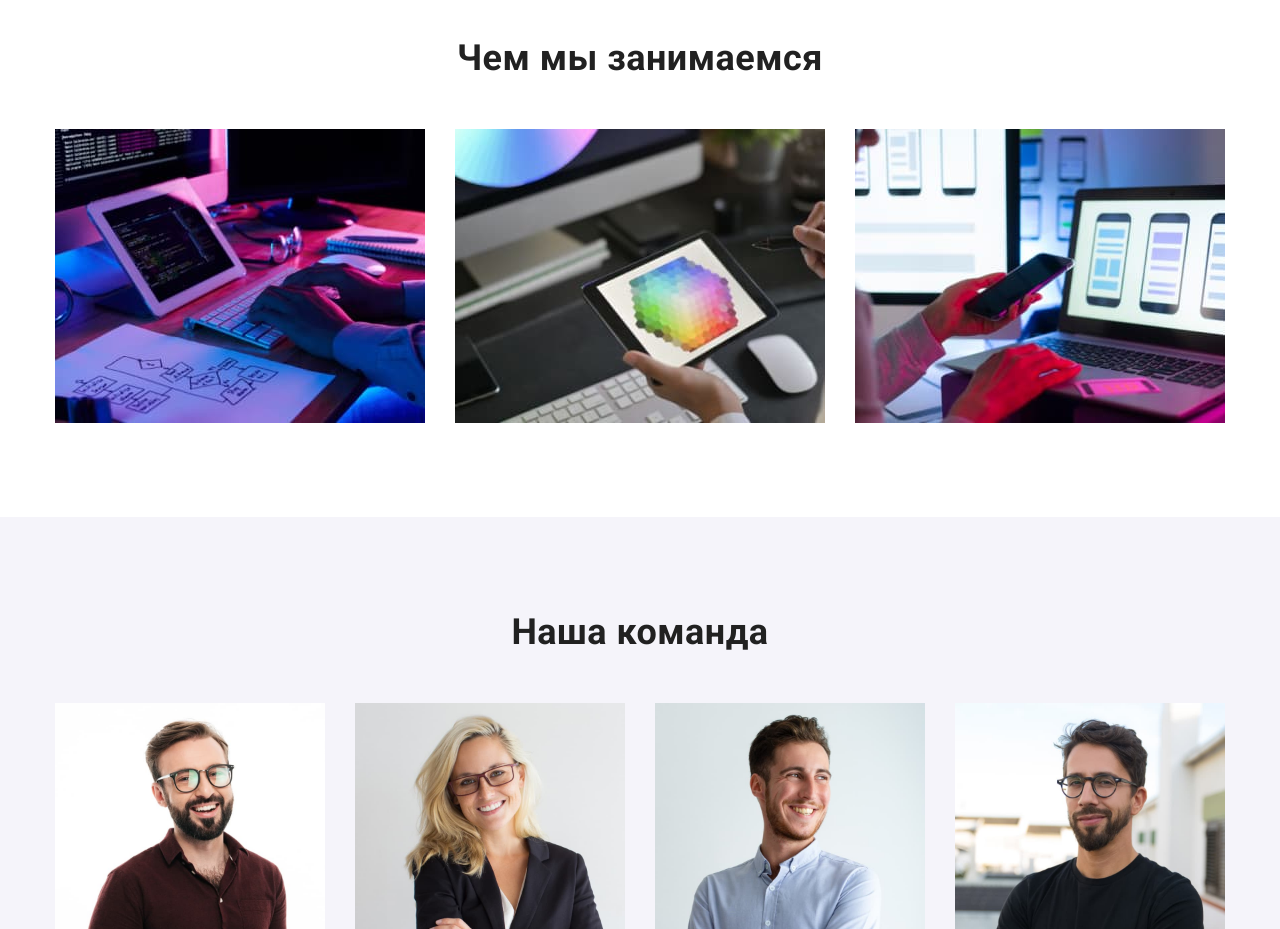
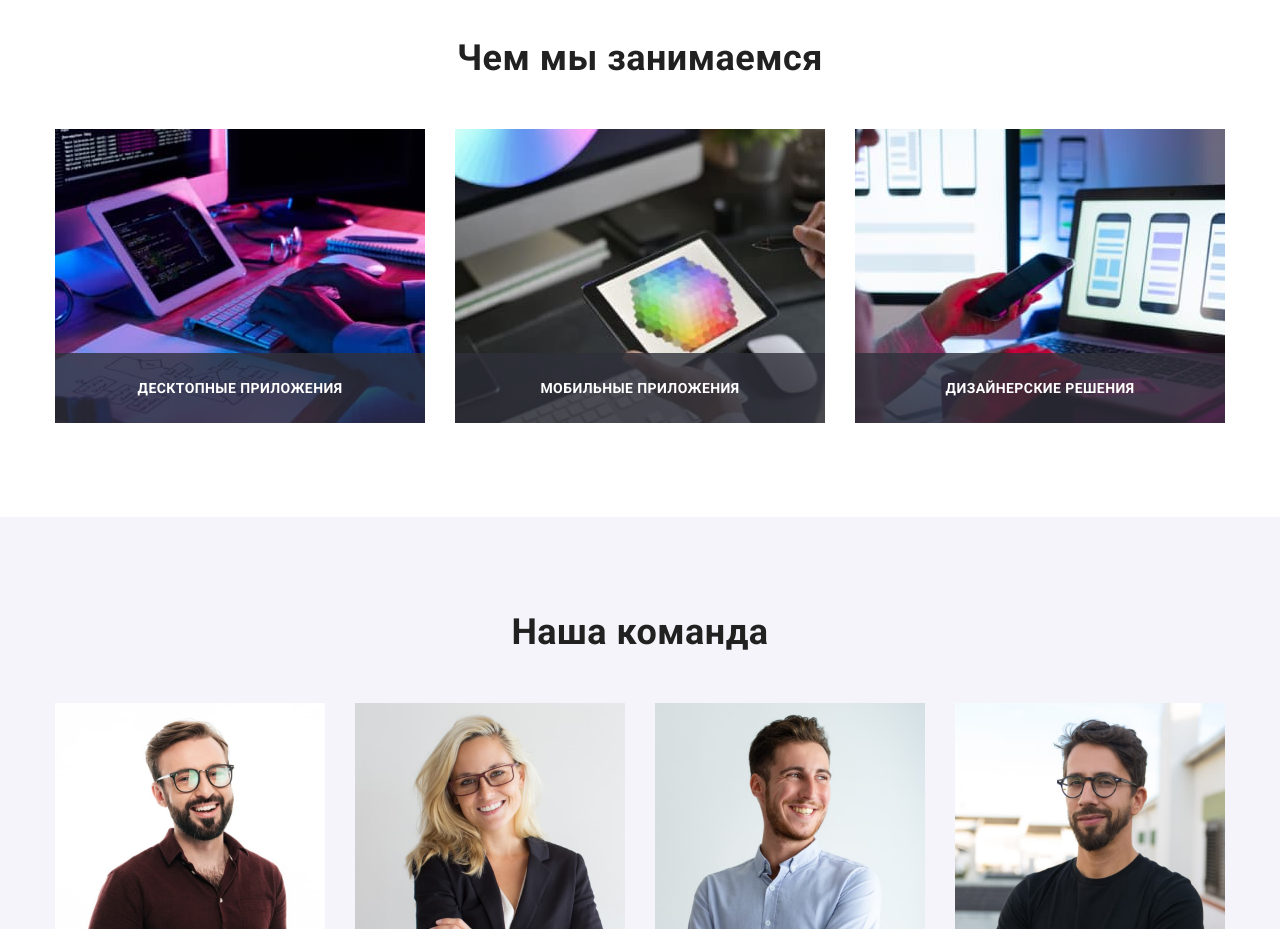
Before and after one commit to Leevorum/goit-markup-hw-05, a plain HTML site: page index.html in a window 1280 px wide. Shown: the part 1080-2009 px from the top of the page. Drawn offline with Linux system fonts and the light colour scheme.

Commit message:
добавляем оверлеи на картинки в секции "чем мы занимаемся"

```diff
--- a/css/styles.css
+++ b/css/styles.css
@@ -233,8 +233,29 @@
   line-height: 1.17;
   text-align: center;
 }
+.working .item {
+  position: relative;
+}
 .working .item + .item {
   margin-left: 30px;
+}
+.working-overlay {
+  display: flex;
+  justify-content: center;
+  align-items: center;
+  position: absolute;
+  bottom: 0;
+  width: 100%;
+  height: 70px;
+  background: rgba(47, 48, 58, 0.8);
+  font-family: 'Roboto';
+  font-weight: 700;
+  font-size: 14px;
+  line-height: 1.142;
+  letter-spacing: 0.03em;
+  text-transform: uppercase;
+
+  color: var(--mainbackground);
 }
 /* our team */
 .team-section {
--- a/index.html
+++ b/index.html
@@ -116,12 +116,15 @@
           <ul class="working list flex">
             <li class="item">
               <img src="./images/content1.jpg" alt="работа с ноутбуком" width="370" height="294" />
+              <div class="working-overlay">Десктопные приложения</div>
             </li>
             <li class="item">
               <img src="./images/content2.jpg" alt="работа с телефоном" width="370" height="294" />
+              <div class="working-overlay">Мобильные приложения</div>
             </li>
             <li class="item">
               <img src="./images/content3.jpg" alt="работа с планшетом" width="370" height="294" />
+              <div class="working-overlay">Дизайнерские решения</div>
             </li>
           </ul>
         </div>
```
